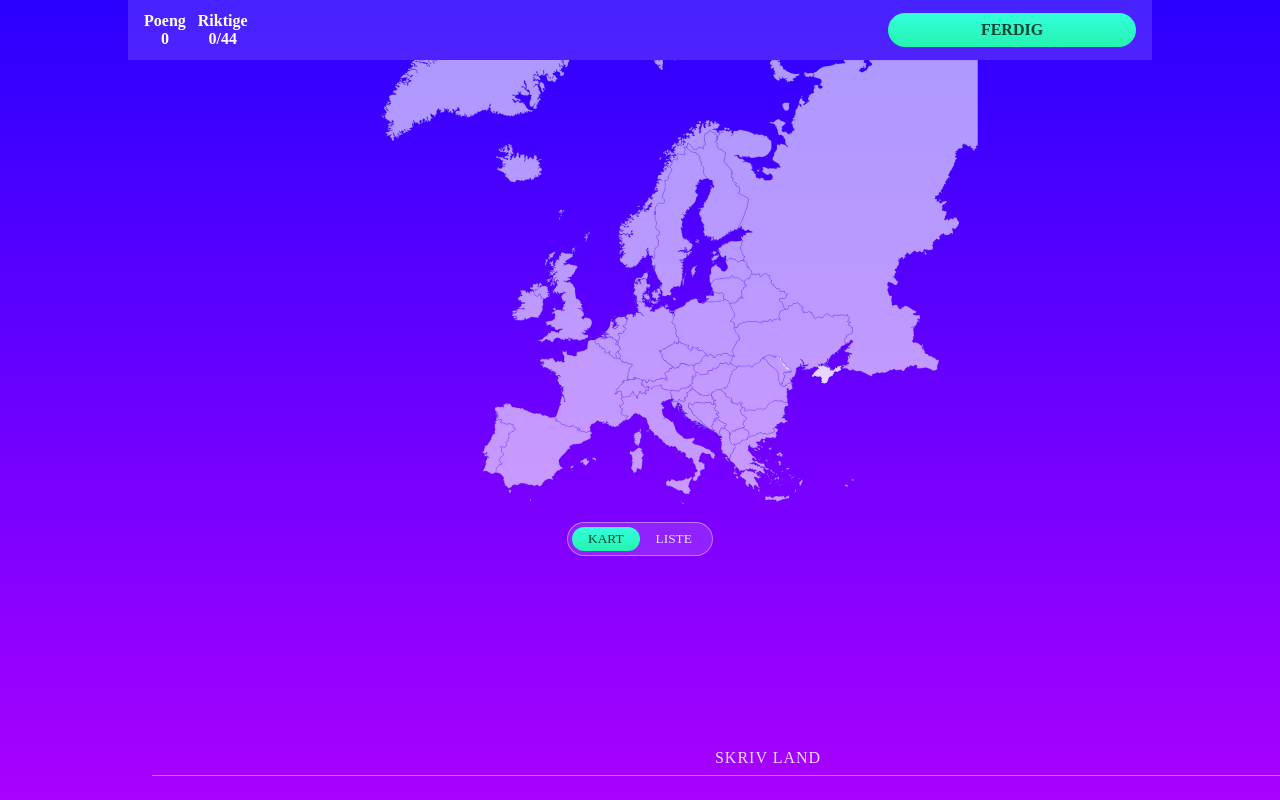
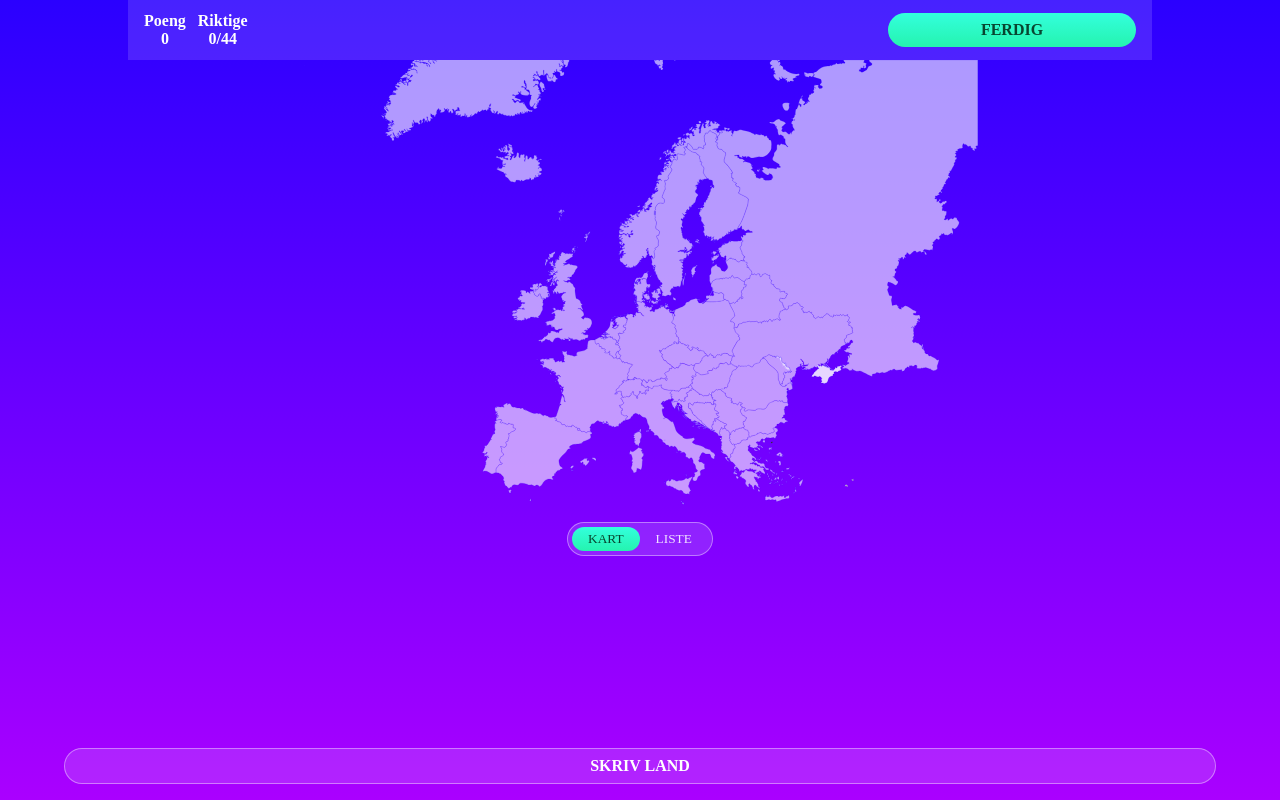
Before and after one commit to shady356/country-game, a Vue app: page /play in a window 1280 px wide. Built offline with nearby package versions, Linux system fonts and the light colour scheme; a web font is replaced by a local one.

Commit message:
feat: use modal for answer input

```diff
--- /dev/null
+++ b/src/components/AnswerModal.vue
@@ -0,0 +1,49 @@
+<template>
+  <transition name="fade">
+    <aside class="modal-mask">
+      <BaseInput v-model.trim="answerValue" />
+      <BaseButton theme="cta" size="large" class="footer__button"
+        @click="submitAnswer()">
+        {{$store.state.locale.play.ANSWER}}
+      </BaseButton>
+    </aside>
+  </transition>
+</template>
+
+<script>
+import BaseButton from '@/components/base/BaseButton.vue'
+import BaseInput from '@/components/base/BaseInput'
+
+export default {
+  components: {
+    BaseButton,
+    BaseInput,
+  },
+  data() {
+    return {
+      answerValue: '',
+    }
+  },
+  methods: {
+    submitAnswer() {
+      this.$emit('onSubmitAnswer', this.answerValue)
+    },
+  },
+}
+</script>
+
+<style scoped lang="scss">
+.modal-mask {
+  position: fixed;
+  top: 0;
+  left: 0;
+  width: 100vw;
+  height: 100vh;
+  background: #000000aa;
+  display: flex;
+  flex-direction: column;
+  justify-content: center;
+  padding: 0 100px;
+  gap: var(--size-7);
+}
+</style>
--- a/src/components/base/BaseInput.vue
+++ b/src/components/base/BaseInput.vue
@@ -43,21 +43,15 @@ export default {
   border: none;
   border-bottom: 1px solid var(--color-border);
   //border-radius: var(--size-3);
-  padding: var(--size-3) var(--size-5);
+  padding: var(--size-5) var(--size-8);
   color: var(--color-text);
   font-family: inherit;
-  font-size: 16px;
+  font-size: 22px;
   letter-spacing: 1px;
   text-align: center;
   text-transform: uppercase;
   outline-style: none;
   transition: font-size 200ms ease-out;
-
-  &--focus {
-    padding: var(--size-5) var(--size-8);
-    font-size: 22px;
-    transition: font-size 200ms ease-in;
-  }
 }
 
 ::placeholder {
--- a/src/components/base/BaseModal.vue
+++ b/src/components/base/BaseModal.vue
@@ -1,5 +1,4 @@
 <template>
-  <div>
   <transition appear name="fade">
     <aside class="modal-mask">
       <transition appear name="fade">
@@ -9,7 +8,6 @@
       </transition>
     </aside>
   </transition>
-  </div>
 </template>
 
 <script>
--- a/src/views/Play.vue
+++ b/src/views/Play.vue
@@ -3,60 +3,55 @@
     <div :key="cacheBust">
       <Header :mapFlag="mapFlag" @gameOver="gameOver" />
       <GameMap :mapFlag="mapFlag" />
-      <div :class="['footer', {'footer--active': isAnswerButtonVisible}]">
-        <BaseInput class="footer__input" v-model.trim="answerValue" ref="input"
-          @onFocus="showAnswerButton" @onBlur="hideAnswerButton" />
-        <BaseButton v-if="isAnswerButtonVisible" theme="cta" size="large"
-          class="footer__button" @click="submitAnswer()">
-          {{$store.state.locale.play.ANSWER}}
-        </BaseButton>
+      <div class="footer">
+        <BaseButton @click="openAnswerModal">Skriv land</BaseButton>
       </div>
     </div>
     <BaseToast v-show="isToast">
       {{toastText}}
     </BaseToast>
     <GameOverModal v-if="isGameOver" />
+    <AnswerModal v-if="isAnswerModalOpen" @onSubmitAnswer="submitAnswer" />
   </div>
 </template>
 
 <script>
 import { countries } from '@/data/countries.js'
 import BaseButton from '@/components/base/BaseButton.vue'
-import BaseInput from '@/components/base/BaseInput'
 import BaseToast from '@/components/base/BaseToast.vue'
 import Header from '@/components/layout/Header.vue'
 import GameMap from '@/components/GameMap.vue'
 import GameOverModal from '@/components/GameOverModal.vue'
+import AnswerModal from '@/components/AnswerModal.vue'
 export default {
   components: {
     GameMap,
     Header,
-    BaseInput,
     BaseButton,
     BaseToast,
     GameOverModal,
+    AnswerModal,
   },
   data() {
     return {
-      answerValue: '',
       mapFlag: [],
       mapLoaded: false,
       isToast: false,
       isGameOver: false,
       cacheBust: 0,
       toastText: '',
-      isAnswerButtonVisible: false,
+      isAnswerModalOpen: false,
     }
   },
   created() {
     this.setMapFlag()
   },
   methods: {
-    showAnswerButton() {
-      this.isAnswerButtonVisible = true
+    openAnswerModal() {
+      this.isAnswerModalOpen = true
     },
-    hideAnswerButton() {
-      this.isAnswerButtonVisible = false
+    closeAnswerModal() {
+      this.isAnswerModalOpen = false
     },
     setMapFlag() {
       this.mapFlag = countries().filter(country => country.group === 'europe')
@@ -69,18 +64,20 @@ export default {
         return a.name.toString().localeCompare(b.name)
       })
     },
-    submitAnswer() {
-      if (this.answerValue.length > 0) {
-        const country = this.isAnswerCorrect(this.answerValue.toLowerCase())
+    submitAnswer(answerValue) {
+      console.log(answerValue)
+      const answer = answerValue.toLowerCase()
+      if (answer.length > 0) {
+        const country = this.isAnswerCorrect(answer)
         if (country) {
           const index = this.findCountryIndexByCountryCode(country.code)
           this.mapFlag[index].found = true
-          this.showToast(this.answerValue)
-          this.answerValue = ''
+          this.showToast(answerValue)
           this.cacheBust++
         } else {
           this.showToast('Beklager, det landet finnes ikke i europa')
         }
+        this.closeAnswerModal()
       }
     },
     isAnswerCorrect(answer) {
@@ -112,34 +109,8 @@ export default {
 <style lang="scss" scoped>
 .footer {
   position: fixed;
-  bottom: 0;
-  display: flex;
-  flex-direction: column;
-  align-items: center;
-  width: 100%;
-  gap: var(--size-8);
-  padding: var(--size-7);
-
-  &--active {
-    height: 100vh;
-    background: #00000077;
-    padding: 0 var(--size-7);
-
-    .footer__input {
-      padding-top: 50%;
-    }
-  }
-
-  &__input {
-    display: flex;
-    width: 100%;
-  }
-
-  &__button {
-    position: relative;
-    display: flex;
-    width: 30vw;
-    z-index: 1;
-  }
+  bottom: 2%;
+  left: 5%;
+  width: 90%;
 }
 </style>
```
Lines whose indentation alone changed are shown as unchanged.
